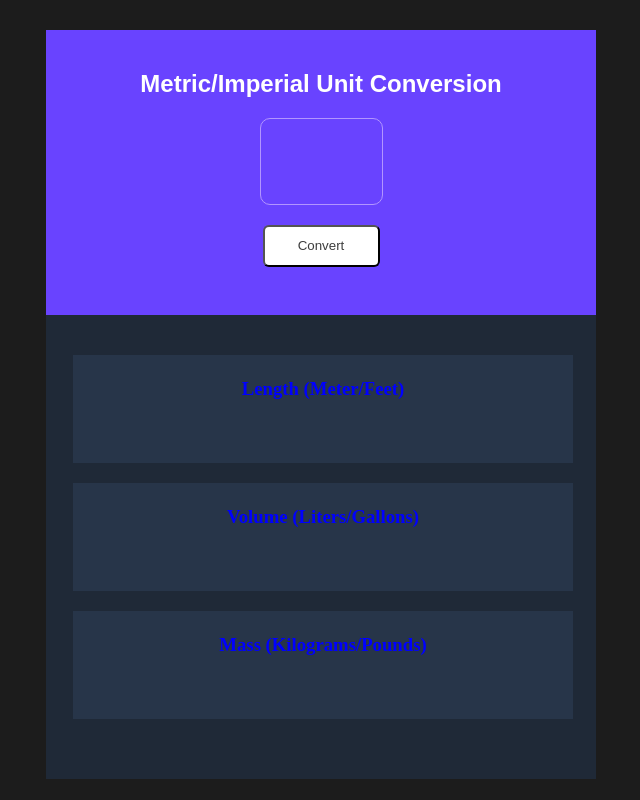
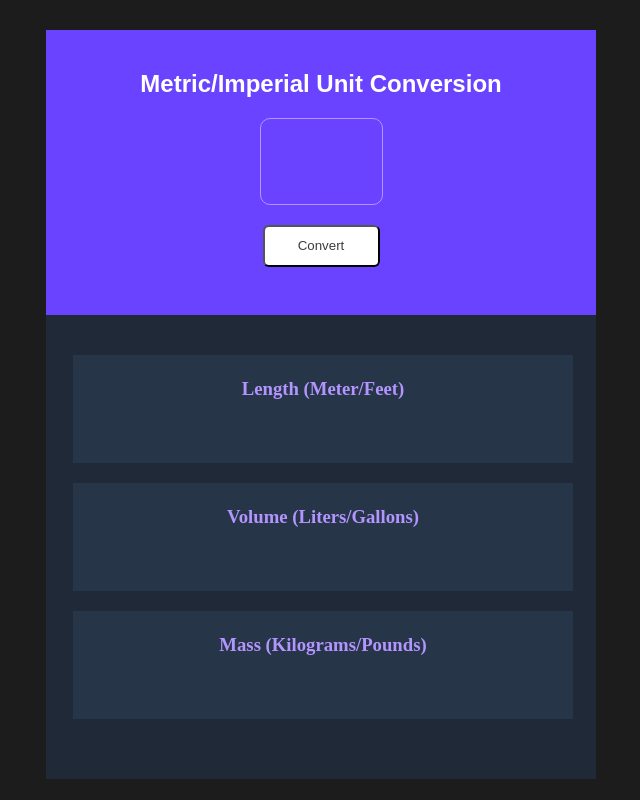
Before and after one commit to danielscote/unitconverter, a website built with Vite: page index.html in a window 1280 px wide. Shown: the whole page, without its empty margins (319-959 px from the left). Built offline with nearby package versions, Linux system fonts and the light colour scheme.

Commit message:
Update index.css

```diff
--- a/index.css
+++ b/index.css
@@ -68,7 +68,7 @@ h1{
 
 }
 h3{
-    color: blue;
+    color: #B295FF;
     padding-top: 23px;
 
 }
```
